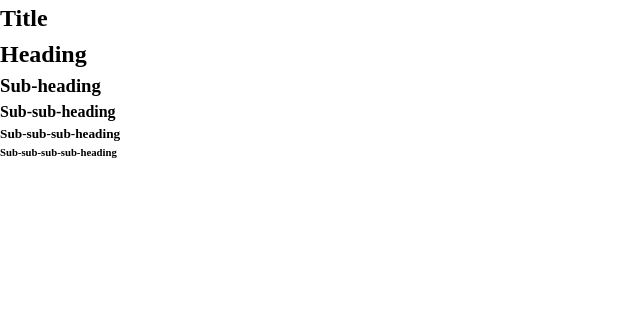
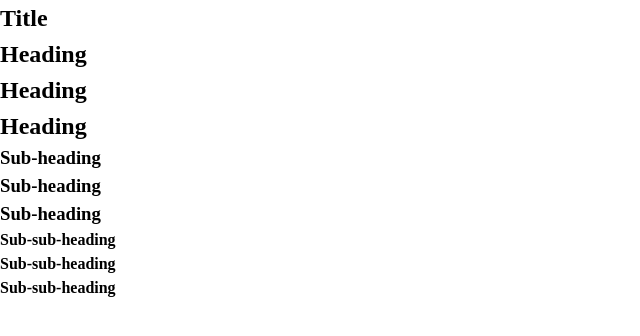
Before and after one commit to takunagai/react-official-tutorial, a React (Create React App) app: page /Page2 in a window 1280 px wide. Shown: the top 336 px of the page, without its empty margins (0-640 px from the left). Built offline with nearby package versions, Linux system fonts and the light colour scheme.

Commit message:
Context 1b - サイズのレベルを受け入れる見出しコンポーネント(レベルpropを各<Heading>に個別に渡している)

```diff
--- a/src/Page2.jsx
+++ b/src/Page2.jsx
@@ -5,11 +5,21 @@
   return (
     <Section>
       <Heading level={1}>Title</Heading>
-      <Heading level={2}>Heading</Heading>
-      <Heading level={3}>Sub-heading</Heading>
-      <Heading level={4}>Sub-sub-heading</Heading>
-      <Heading level={5}>Sub-sub-sub-heading</Heading>
-      <Heading level={6}>Sub-sub-sub-sub-heading</Heading>
+      <Section>
+        <Heading level={2}>Heading</Heading>
+        <Heading level={2}>Heading</Heading>
+        <Heading level={2}>Heading</Heading>
+        <Section>
+          <Heading level={3}>Sub-heading</Heading>
+          <Heading level={3}>Sub-heading</Heading>
+          <Heading level={3}>Sub-heading</Heading>
+          <Section>
+            <Heading level={4}>Sub-sub-heading</Heading>
+            <Heading level={4}>Sub-sub-heading</Heading>
+            <Heading level={4}>Sub-sub-heading</Heading>
+          </Section>
+        </Section>
+      </Section>
     </Section>
   )
 }
```
Also changed, not shown: 1 other file (tests, documents, lock files or other folders).
